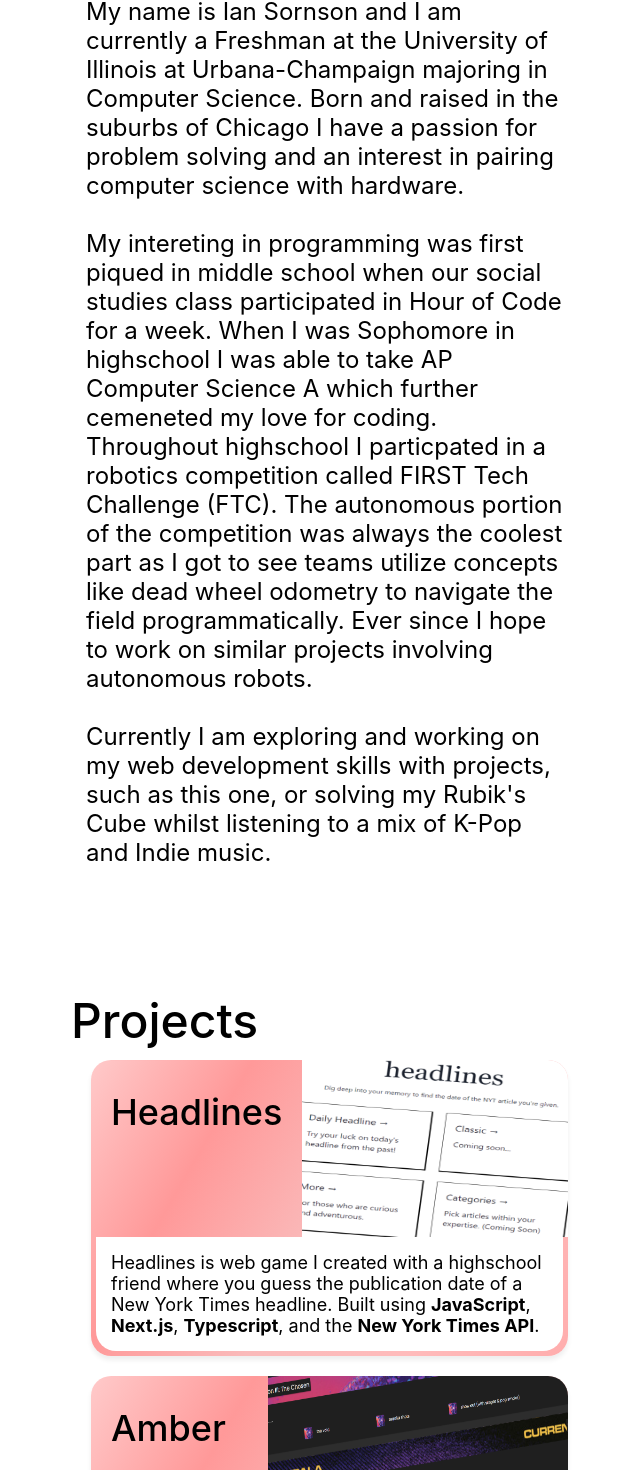
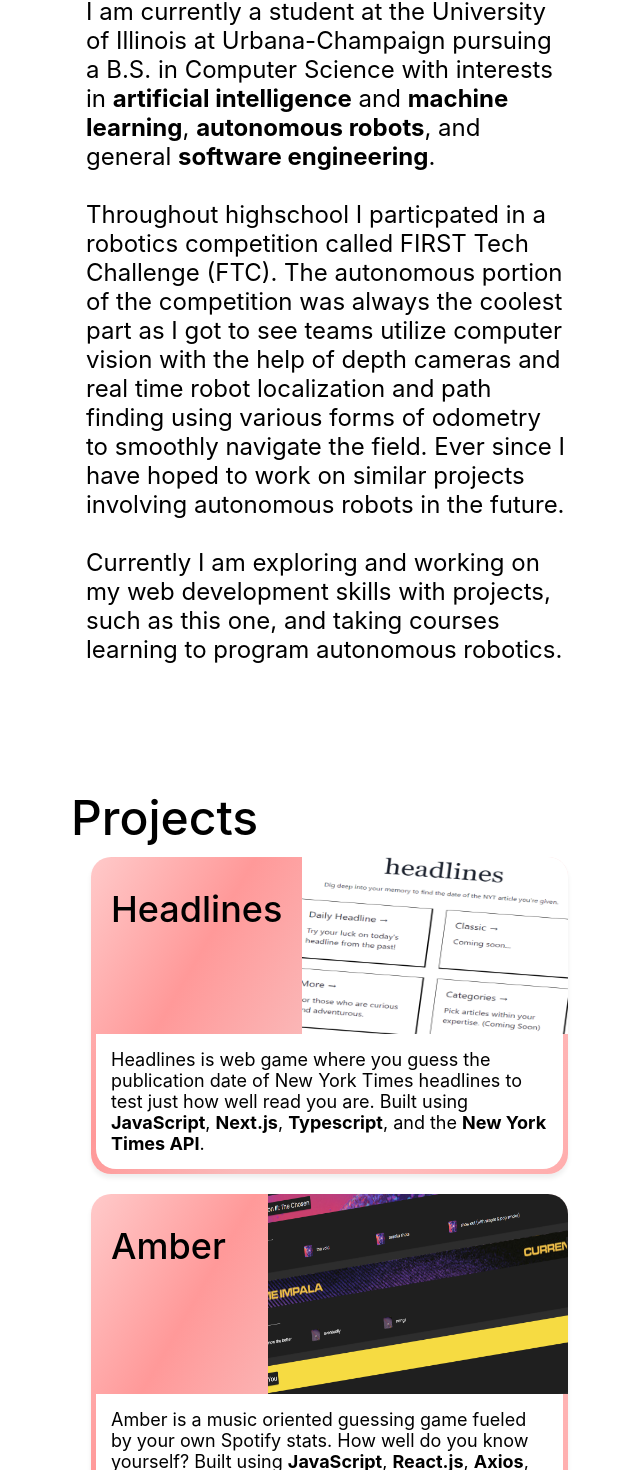
Before and after one commit to Sorsmo/portfolio, a Next.js app: page / in a window 1280 px wide. Shown: the part 996-2466 px from the top of the page, without its empty margins (313-953 px from the left). Built offline with nearby package versions, Linux system fonts and the light colour scheme.

Commit message:
fixed cringe

```diff
--- a/pages/index.tsx
+++ b/pages/index.tsx
@@ -19,7 +19,7 @@
       <NavBar/>
       <main className={styles.main}>
         <h1 className={styles.title}>
-          Hey, I&apos;m <span className={styles.ian}>Ian</span>.
+          Ian Sornson
         </h1>
         <p className={styles.description}>
           Computer Science student at the <span className={styles.uiuc}>University of
@@ -44,22 +44,20 @@
       <section className={styles.section}>
         <h1 className={styles.header}>About Me</h1>
         <p className={styles.details}>
-          My name is Ian Sornson and I am currently a Freshman at the University of Illinois at Urbana-Champaign
-          majoring in Computer Science. Born and raised in the suburbs of Chicago I have a passion
-          for problem solving and an interest in pairing computer science with hardware.
+          I am currently a student at the University of Illinois at Urbana-Champaign
+          pursuing a B.S. in Computer Science with interests in <strong>artificial intelligence</strong> and <strong>machine learning</strong>
+          , <strong>autonomous robots</strong>, and general <strong>software engineering</strong>.
           <br/>
           <br/>
-          My intereting in programming was first piqued in middle school when our social studies class
-          participated in Hour of Code for a week. When I was Sophomore in highschool I was able to take
-          AP Computer Science A which further cemeneted my love for coding.
           Throughout highschool I particpated in a robotics competition called FIRST Tech Challenge (FTC).
           The autonomous portion of the competition was always the coolest part as I got to see teams
-          utilize concepts like dead wheel odometry to navigate the field programmatically. Ever since I
-          hope to work on similar projects involving autonomous robots.
-          <br />
-          <br />
+          utilize computer vision with the help of depth cameras and real time robot localization and path finding
+          using various forms of odometry to smoothly navigate the field. Ever since I have hoped to work on similar
+          projects involving autonomous robots in the future.
+          <br/>
+          <br/>
           Currently I am exploring and working on my web development skills with projects, such as this one,
-          or solving my Rubik&apos;s Cube whilst listening to a mix of K-Pop and Indie music.
+          and taking courses learning to program autonomous robotics.
         </p>
       </section>
 
@@ -75,8 +73,8 @@
               </div>
               <div className={styles.cardBox}>
                 <p className={styles.cardDetails}>
-                  Headlines is web game I created with a highschool friend where you guess
-                  the publication date of a New York Times headline.
+                  Headlines is web game where you guess
+                  the publication date of New York Times headlines to test just how well read you are.
                   Built using <strong>JavaScript</strong>, <strong>Next.js</strong>, <strong>Typescript</strong>, and
                   the <strong>New York Times API</strong>.
                 </p>
@@ -91,8 +89,8 @@
               </div>
               <div className={styles.cardBox}>
                 <p className={styles.cardDetails}>
-                  Amber is guessing game I created with a highschool friend based on
-                  your own spotify stats. Built using <strong>JavaScript</strong>, <strong>React.js</strong>,
+                  Amber is a music oriented guessing game fueled by
+                  your own Spotify stats. How well do you know yourself? Built using <strong>JavaScript</strong>, <strong>React.js</strong>,
                   {" "}<strong>Axios</strong>, and the <strong>Spotify SDK</strong>.
                 </p>
               </div>
@@ -136,7 +134,7 @@
       <footer>
         <span className={styles.footer}>
           <a href='mailto:iansornson55@gmail.com'>
-            Email me!
+            Email me! (iansornson55@gmail.com or gis3@illinois.edu)
           </a>
         </span>
       </footer>
```
Also changed, not shown: 2 other files (tests, documents, lock files or other folders).
